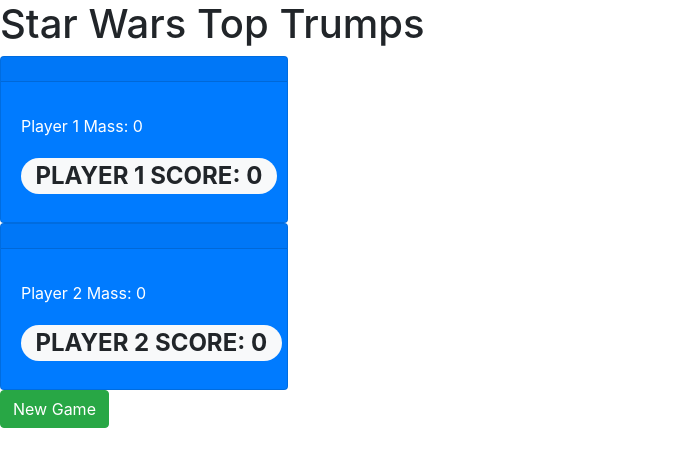
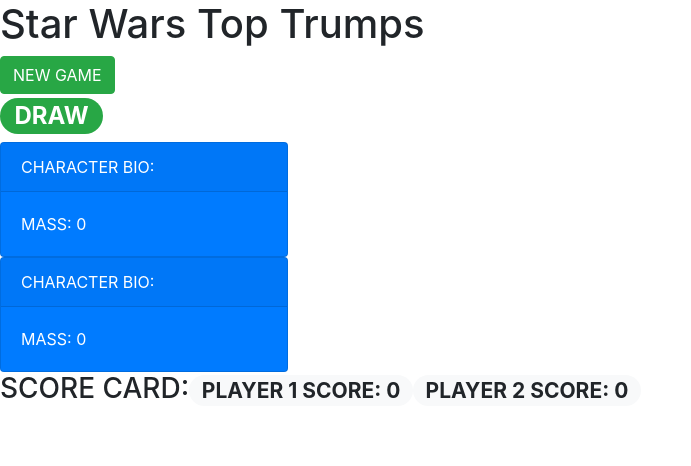
Before and after one commit to ClaudioRicci/star-wars-top-trumps, a React (Create React App) app: page / in a window 1280 px wide. Shown: the top 466 px of the page, without its empty margins (0-691 px from the left). Built offline with nearby package versions, Linux system fonts and the light colour scheme; no server answers.

Commit message:
optimise state

```diff
--- a/package.json
+++ b/package.json
@@ -17,7 +17,9 @@
     "react-bootstrap": "^1.0.0-beta.17",
     "react-dom": "^16.13.0",
     "react-scripts": "3.4.0",
-    "typescript": "~3.7.2"
+    "recompose": "^0.30.0",
+    "typescript": "~3.7.2",
+    "uuid": "^7.0.1"
   },
   "scripts": {
     "start": "react-scripts start",
--- a/src/App.tsx
+++ b/src/App.tsx
@@ -1,24 +1,23 @@
 import React, { useState, useEffect } from "react";
-import axios from "axios";
 import { setupCache } from "axios-cache-adapter";
 import Button from "react-bootstrap/Button";
 import Badge from "react-bootstrap/Badge";
 import Card from "react-bootstrap/Card";
 
 export default function App() {
+  const [player1, setPlayer1] = useState({
+    player1Name: "",
+    player1Mass: 0,
+    player1Won: false,
+    player1Score: 0
+  });
+  const [player2, setPlayer2] = useState({
+    player2Name: "",
+    player2Mass: 0,
+    player2Won: false,
+    player2Score: 0
+  });
   const [loading, isLoading] = useState(true);
-  const [player1Name, setPlayer1Name] = useState("");
-  const [player2Name, setPlayer2Name] = useState("");
-  const [player1Mass, setPlayer1Mass] = useState(0);
-  const [player2Mass, setPlayer2Mass] = useState(0);
-  const [player1Won, setPlayer1Won] = useState(false);
-  const [player2Won, setPlayer2Won] = useState(false);
-  let [player1Score, setPlayer1Score]: any = useState(0);
-  let [player2Score, setPlayer2Score]: any = useState(0);
-
-  useEffect(() => {
-    getCharacters();
-  }, []);
 
   function newGame() {
     getCharacters();
@@ -42,32 +41,24 @@
         const randomPlayer1Mass = parseInt(randomPlayer1[1]);
         const randomPlayer2Mass = parseInt(randomPlayer2[1]);
 
-        setPlayer1Name(randomPlayer1Name);
-        setPlayer2Name(randomPlayer2Name);
-        setPlayer1Mass(randomPlayer1Mass);
-        setPlayer2Mass(randomPlayer2Mass);
+        player1.player1Name = randomPlayer1Name;
+        player2.player2Name = randomPlayer2Name;
+        player1.player1Mass = randomPlayer1Mass;
+        player2.player2Mass = randomPlayer2Mass;
 
         if (randomPlayer1Mass > randomPlayer2Mass) {
-          console.log("Player 1 mass wins");
-          console.log(randomPlayer1Mass + " player 1 mass");
-          console.log(randomPlayer2Mass + " player 2 mass");
-          console.log(typeof randomPlayer1Mass);
-          setPlayer1Won(true);
-          setPlayer2Won(false);
-          setPlayer1Score(player1Score + 1);
+          player1.player1Won = true;
+          player2.player2Won = false;
+          player1.player1Score++;
         }
         if (randomPlayer2Mass > randomPlayer1Mass) {
-          console.log("Player 2 mass wins");
-          console.log(randomPlayer1Mass + " player 1 mass");
-          console.log(randomPlayer2Mass + " player 2 mass");
-          setPlayer1Won(false);
-          setPlayer2Won(true);
-          setPlayer2Score(player2Score + 1);
+          player1.player1Won = false;
+          player2.player2Won = true;
+          player2.player2Score++;
         }
         if (randomPlayer2Mass === randomPlayer1Mass) {
-          console.log("Draw");
-          setPlayer1Won(false);
-          setPlayer2Won(false);
+          player1.player1Won = false;
+          player2.player2Won = false;
         }
       })
       .catch(error => {
@@ -78,47 +69,52 @@
 
   return (
     <section className="App">
-      <h1>Star Wars Top Trumps</h1>
       <>
+        <h1>Star Wars Top Trumps</h1>
+        <Button variant="success" onClick={() => newGame()}>
+          NEW GAME
+        </Button>
+        <h2>
+          <Badge variant="success" pill>
+            {player1.player1Mass === player2.player2Mass
+              ? "DRAW"
+              : player1.player1Mass > player2.player2Mass
+              ? "PLAYER 1 WON"
+              : "PLAYER 2 WON"}
+          </Badge>
+        </h2>
         <Card
-          title={`Player 1: ${player1Name}`}
+          title={`Player 1: ${player1.player1Name}`}
           bg="primary"
           text="white"
           style={{ width: "18rem" }}
         >
-          <Card.Header>{player1Name}</Card.Header>
+          <Card.Header>CHARACTER BIO: {player1.player1Name}</Card.Header>
           <Card.Body>
-            <Card.Title>{player1Won ? "Player 1 Won" : null}</Card.Title>
-            <Card.Text>Player 1 Mass: {player1Mass}</Card.Text>
-            <h2>
-              <Badge variant="light" pill>
-                PLAYER 1 SCORE: {player1Score}
-              </Badge>
-            </h2>
+            <Card.Text>MASS: {player1.player1Mass}</Card.Text>
           </Card.Body>
         </Card>
         <Card
-          title={`Player 2: ${player2Name}`}
+          title={`Player 2: ${player2.player2Name}`}
           bg="primary"
           text="white"
           style={{ width: "18rem" }}
         >
-          <Card.Header>{player2Name}</Card.Header>
+          <Card.Header>CHARACTER BIO: {player2.player2Name}</Card.Header>
           <Card.Body>
-            <Card.Title>{player2Won ? "Player 2 Won" : null}</Card.Title>
-            <Card.Text>Player 2 Mass: {player2Mass}</Card.Text>
-            <h2>
-              <Badge variant="light" pill>
-                PLAYER 2 SCORE: {player2Score}
-              </Badge>
-            </h2>
+            <Card.Text>MASS: {player2.player2Mass}</Card.Text>
           </Card.Body>
         </Card>
+        <h3>
+          SCORE CARD:
+          <Badge variant="light" pill>
+            PLAYER 1 SCORE: {player1.player1Score}
+          </Badge>
+          <Badge variant="light" pill>
+            PLAYER 2 SCORE: {player2.player2Score}
+          </Badge>
+        </h3>
       </>
-
-      <Button variant="success" onClick={() => newGame()}>
-        New Game
-      </Button>
     </section>
   );
 }
```
Also changed, not shown: src/methods/dataMethods.tsx (added, +12 -0 lines), 1 other file (tests, documents, lock files or other folders).
